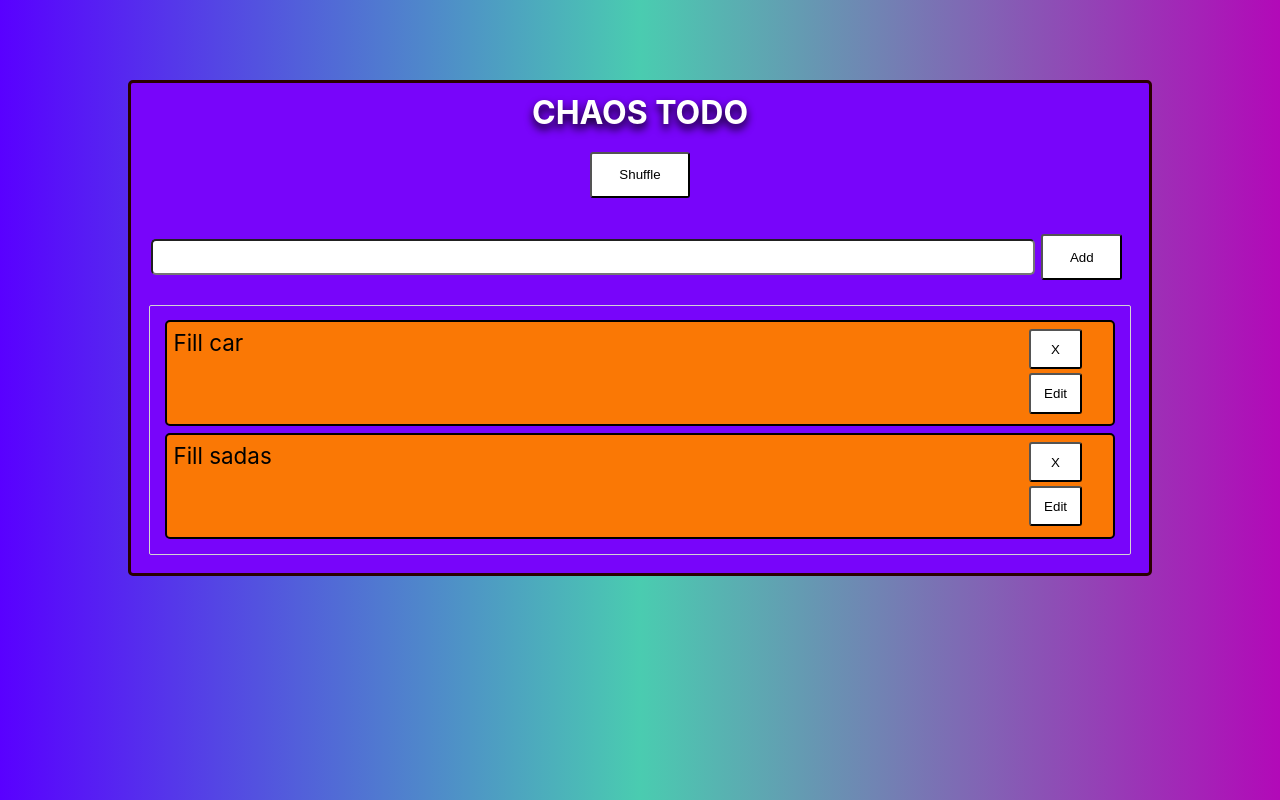
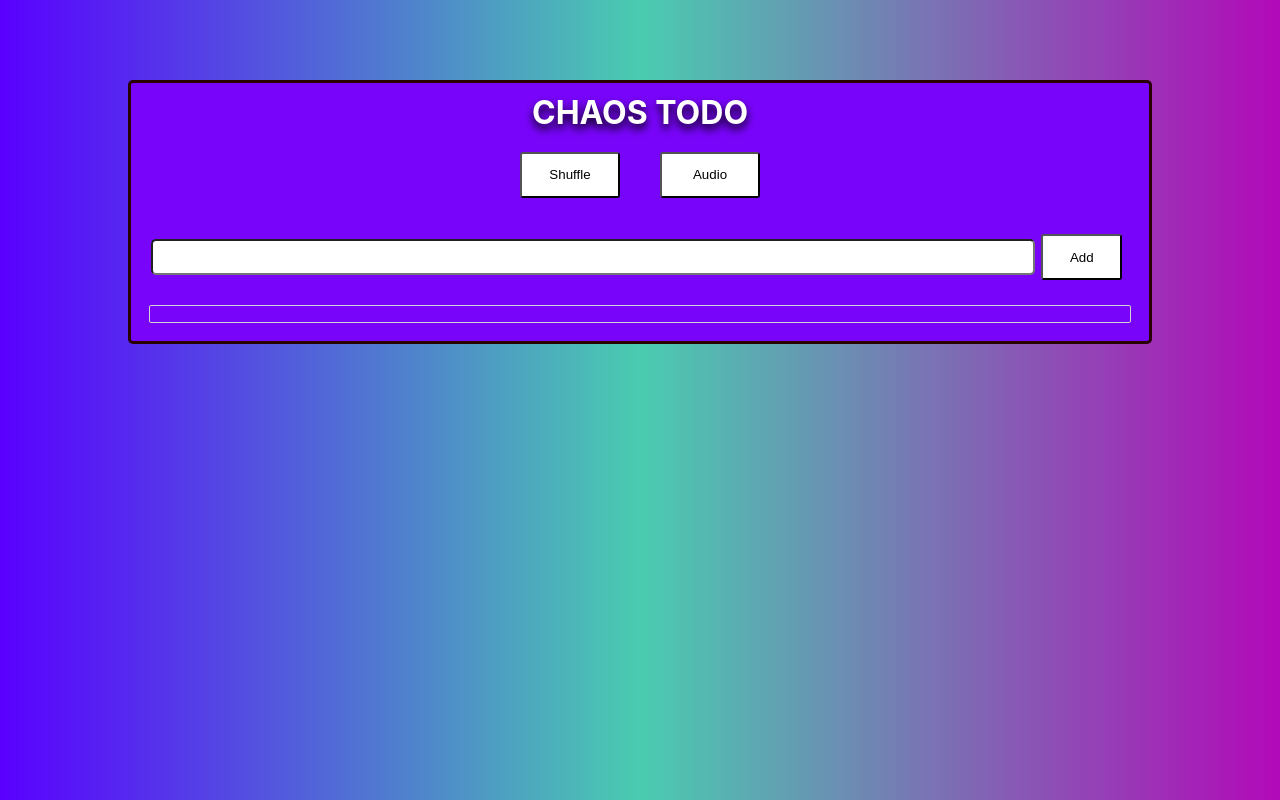
Before and after one commit to JarrodKane/Chaos-TODO, a React (Create React App) app: page / in a window 1280 px wide. Built offline with nearby package versions, Linux system fonts and the light colour scheme.

Commit message:
Cleaned up the audio, and put in an audio on button

```diff
--- a/src/ChaosTodo.js
+++ b/src/ChaosTodo.js
@@ -4,6 +4,7 @@ import TodoForm from "./TodoForm";
 import styled from "styled-components";
 import { DragDropContext } from "react-beautiful-dnd";
 import Column from "./Column";
+import { audioCall } from "./Sounds";
 
 const Shuffle = styled.button`
   width: 100px;
@@ -33,19 +34,8 @@ const TodoChaos = styled.div`
 `;
 
 export default function ChaosTodo() {
-  let wow = new Audio("/Wow.mp3");
-  let almost = new Audio("/almost.mp3");
-  let bell = new Audio("/Bell.mp3");
-  let dolphin = new Audio("/dolphin.mp3");
-
-  const [todoList, setTodoList] = useState([
-    { iD: `1`, content: `Fill car`, status: false },
-    {
-      iD: "2",
-      content: `Fill sadas`,
-      status: false,
-    },
-  ]);
+  const [audioEnabled, setAudioEnabled] = useState(true);
+  const [todoList, setTodoList] = useState([]);
 
   //Filters though the array of the iD given, once found it will return a new array that has everything except for that found value
   const removeTodo = (iD) => {
@@ -60,8 +50,9 @@ export default function ChaosTodo() {
       setTodoList((oldArr) => [...oldArr, newTodo]);
     }
 
-    bell.volume = 0.1;
-    bell.play();
+    if (audioEnabled) {
+      audioCall("Bell");
+    }
   };
 
   //Takes in the new content from the edit form, and also takes the id of the todo, it then makes a copy of the current state, changes this, and then updates the state to the new state
@@ -87,12 +78,21 @@ export default function ChaosTodo() {
 
     setTodoList(newArr);
 
-    const statusTotal = checkStatusTotal();
-    if (statusTotal === 0) {
-      dolphin.volume = 0.1;
-      dolphin.play();
-    } else if (statusTotal !== 1) {
-      OwenMe();
+    playAudio();
+  };
+
+  // When passed the audio number it will play the correct sound effect
+  // First checks if audio is enabled
+  const playAudio = () => {
+    if (audioEnabled) {
+      const statusTotal = checkStatusTotal();
+      if (statusTotal === 0) {
+        audioCall("dolphin");
+      } else if (statusTotal === 1) {
+        audioCall("almost");
+      } else {
+        audioCall("Wow");
+      }
     }
   };
 
@@ -116,11 +116,6 @@ export default function ChaosTodo() {
     setTodoList(curArr);
   };
 
-  const OwenMe = () => {
-    wow.volume = 0.3;
-    wow.play();
-  };
-
   let checkStatusTotal = () => {
     let newArr = todoList.slice();
     let totalFalse = 0;
@@ -132,18 +127,21 @@ export default function ChaosTodo() {
     return totalFalse;
   };
 
-  useEffect(() => {
-    if (checkStatusTotal() === 1) {
-      almost.volume = 0.1;
-      almost.play();
-    }
-  });
+  //Switches the audio to being true or false to play sounds
+  const switchAudio = () => {
+    setAudioEnabled((state) => !state);
+  };
+
+  useEffect(() => {});
 
   return (
     <DragDropContext onDragEnd={onDragEnd}>
       <TodoChaos className="ChaosTodo">
         <Title>CHAOS TODO</Title>
-        <Shuffle onClick={shuffleOrder}>Shuffle</Shuffle>
+        <div>
+          <Shuffle onClick={shuffleOrder}>Shuffle</Shuffle>
+          <Shuffle onClick={switchAudio}>Audio</Shuffle>
+        </div>
         <TodoForm addTodo={addTodo} btn="Add" />
         <Column
           key={1}
--- /dev/null
+++ b/src/Sounds.js
@@ -0,0 +1,6 @@
+// Imports what ever audio is needed and then plays it
+export const audioCall = (i) => {
+  let sound = new Audio(`/${i}.mp3`);
+  sound.volume = 0.1;
+  sound.play();
+};
```
Also changed, not shown: 1 other file (tests, documents, lock files or other folders).
